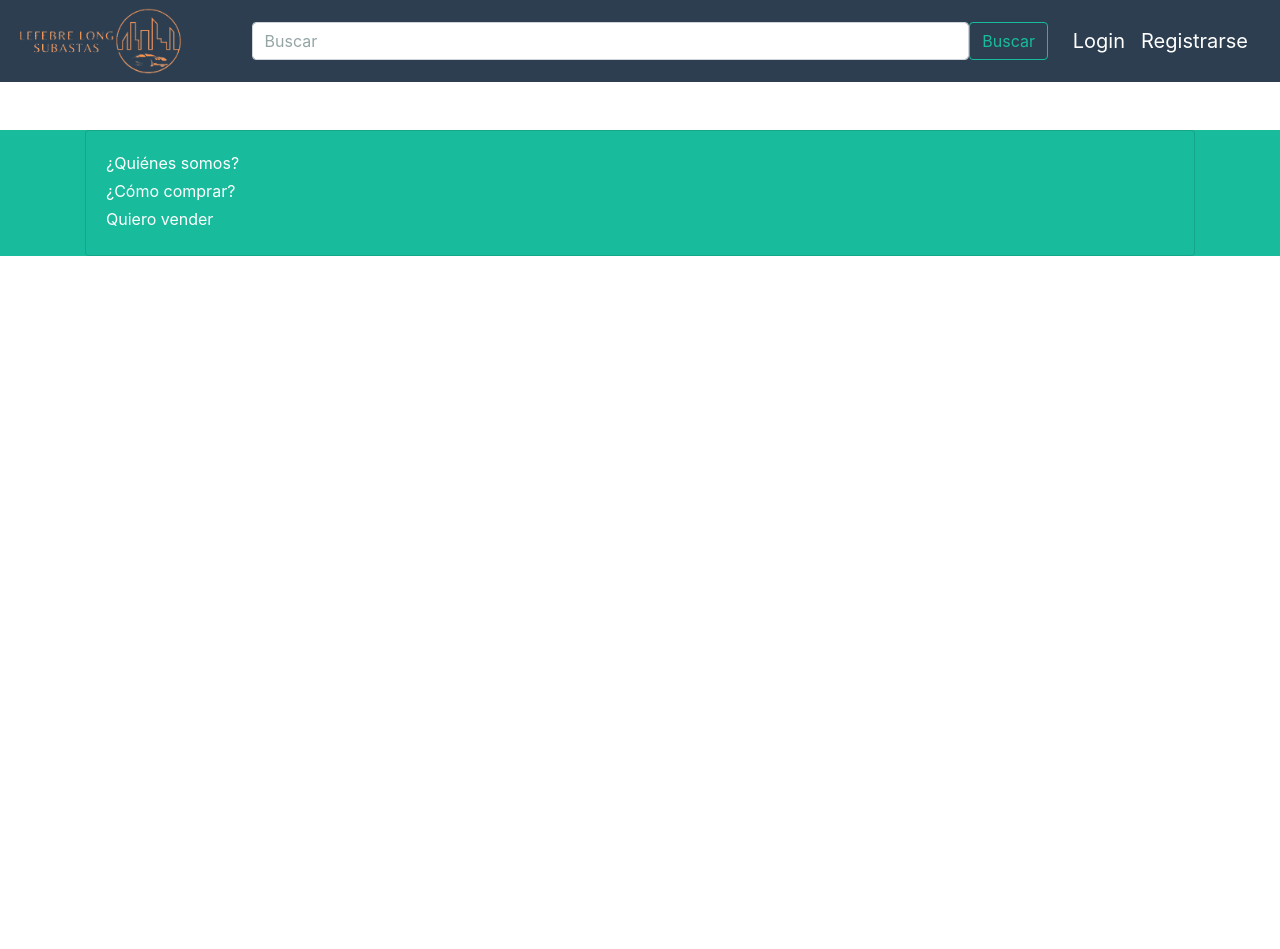
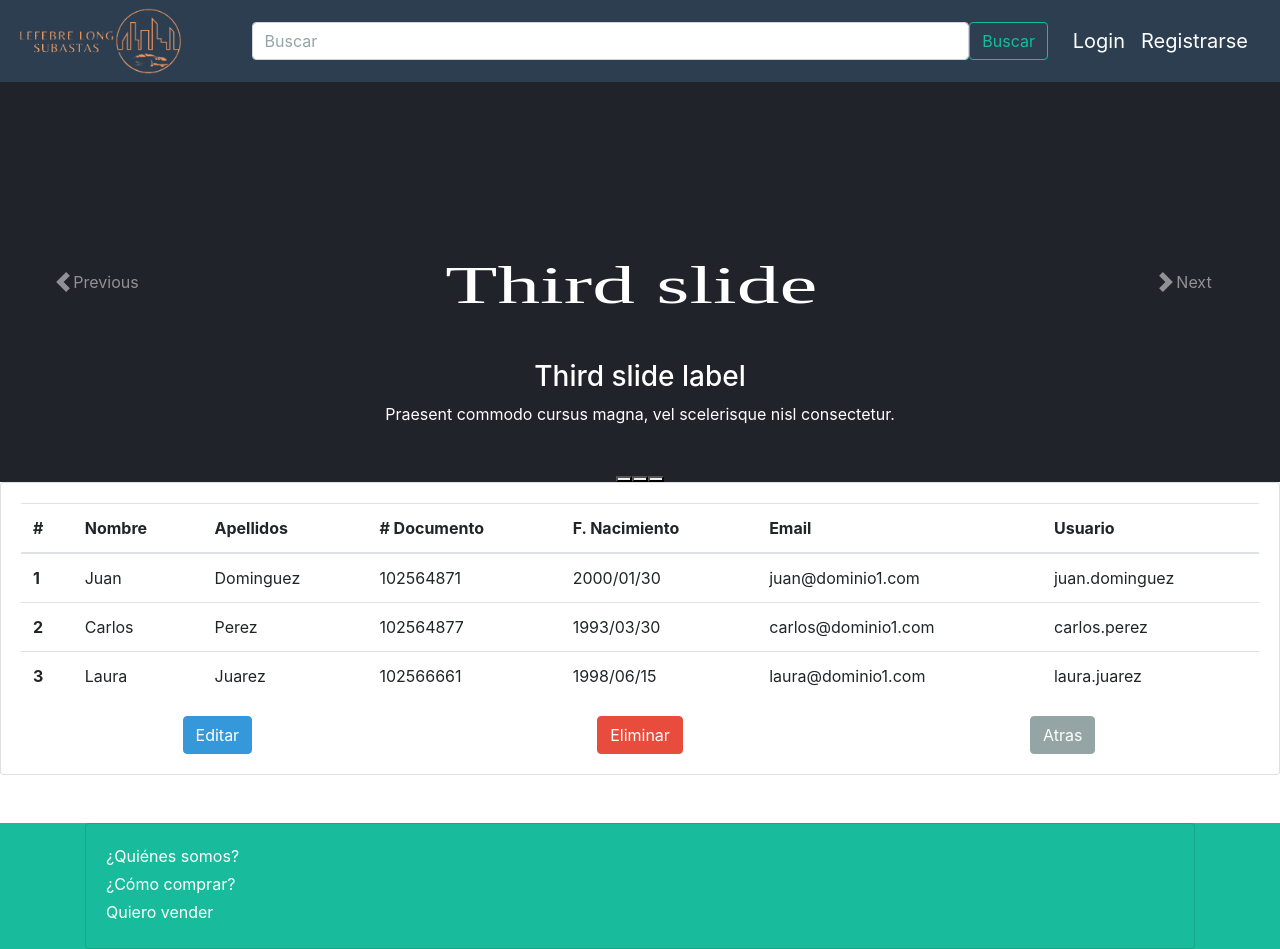
Before and after one commit to SantiagoCh010/Equipo2_Grupo11_LefebreLongSubastas, a React (Create React App) app: page /GestionUsuarios in a window 1280 px wide. Before the commit the page ends 800 px from the top, so only its background shows below. Built offline with nearby package versions, Linux system fonts and the light colour scheme.

Commit message:
GestionUsuarios Inicial

```diff
--- a/src/App.js
+++ b/src/App.js
@@ -7,6 +7,8 @@ import Footer from './components/Footer.js';
 import Home from './components/Home';
 import RegistroUsuario from './components/RegistroUsuario';
 import HomeAdmon from './components/HomeAdmon'
+import GestionUsuarios from './components/GestionUsuarios'
+
 
 function App() {
   return (
@@ -17,6 +19,8 @@ function App() {
       <Route path="/" element={<Home/>}/>
       <Route path="/RegistroUsuario" element={<RegistroUsuario/>}/>
       <Route path="/HomeAdmon" element={<HomeAdmon/>}/>
+      <Route path="/GestionUsuarios" element={<GestionUsuarios/>}/>
+
 
       </Routes>
       <Footer />
--- /dev/null
+++ b/src/components/GestionUsuarios.js
@@ -0,0 +1,74 @@
+import React, { Component } from "react";
+import { Card } from "react-bootstrap";
+
+import Carrusel from "./Carrusel";
+
+export default class GestionUsuarios extends Component {
+  render() {
+    return (
+      <div>
+        <div>
+          <Carrusel />
+        </div>
+        <Card>
+            <Card.Body>
+                      <table className="table">
+            <thead>
+              <tr>
+                <th scope="col">#</th>
+                <th scope="col">Nombre</th>
+                <th scope="col">Apellidos</th>
+                <th scope="col"># Documento</th>
+                <th scope="col">F. Nacimiento</th>
+                <th scope="col">Email</th>
+                <th scope="col">Usuario</th>
+              </tr>
+            </thead>
+            <tbody>
+              <tr>
+                <th scope="row">1</th>
+                <td>Juan</td>
+                <td>Dominguez</td>
+                <td>102564871</td>
+                <td>2000/01/30</td>
+                <td>juan@dominio1.com</td>
+                <td>juan.dominguez</td>
+              </tr>
+              <tr>
+                <th scope="row">2</th>
+                <td>Carlos</td>
+                <td>Perez</td>
+                <td>102564877</td>
+                <td>1993/03/30</td>
+                <td>carlos@dominio1.com</td>
+                <td>carlos.perez</td>
+              </tr>
+              <tr>
+                <th scope="row">3</th>
+                <td>Laura</td>
+                <td>Juarez</td>
+                <td>102566661</td>
+                <td>1998/06/15</td>
+                <td>laura@dominio1.com</td>
+                <td>laura.juarez</td>
+              </tr>
+            </tbody>
+          </table>
+
+        <div className="row text-center">
+          <div className="col">
+            <button className="btn btn-info">Editar</button>
+          </div>
+          <div className="col">
+            <button className="btn btn-danger">Eliminar</button>
+          </div>
+          <div className="col">
+            <button className="btn btn-secondary">Atras</button>
+          </div>
+        </div>
+        </Card.Body>
+          </Card>
+      </div>
+    );
+  }
+}
```
